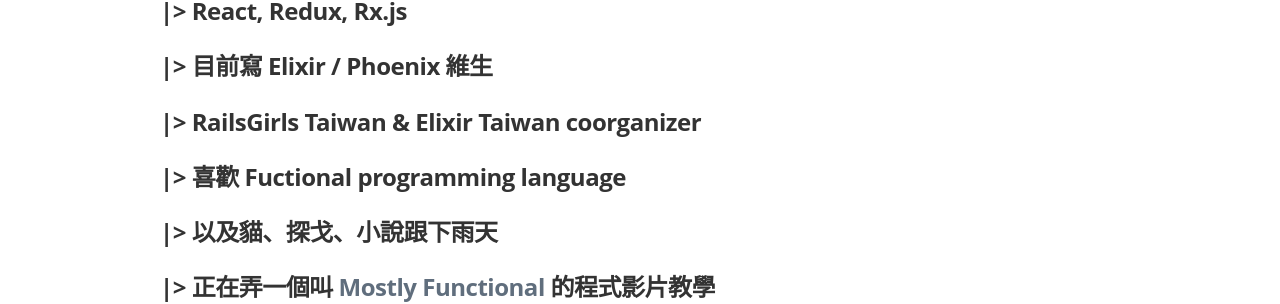
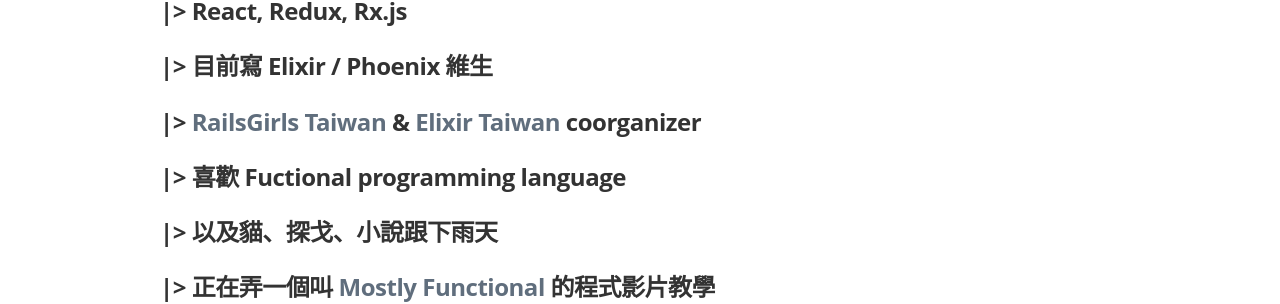
Before and after one commit to taiansu/blog, a Jekyll site: the page built from about.md, in a window 1280 px wide. Shown: the part 551-855 px from the top of the page. Built offline with Jekyll 4.4.1, drawn with Linux system fonts in a browser that asks for light colours; nearby versions of some CDN libraries; some web fonts are replaced; part of the change alters nothing that is shown.

```diff
--- a/about.md
+++ b/about.md
@@ -19,7 +19,7 @@ permalink: /about/
 
 ### |> 目前寫 Elixir / Phoenix 維生
 
-### |> RailsGirls Taiwan & Elixir Taiwan coorganizer
+### |> [RailsGirls Taiwan](https://www.facebook.com/railsgirlstw/?fref=ts) & [Elixir Taiwan](https://www.facebook.com/groups/elixir.tw/?fref=ts) coorganizer
 
 ### |> 喜歡 Fuctional programming language
 
```
